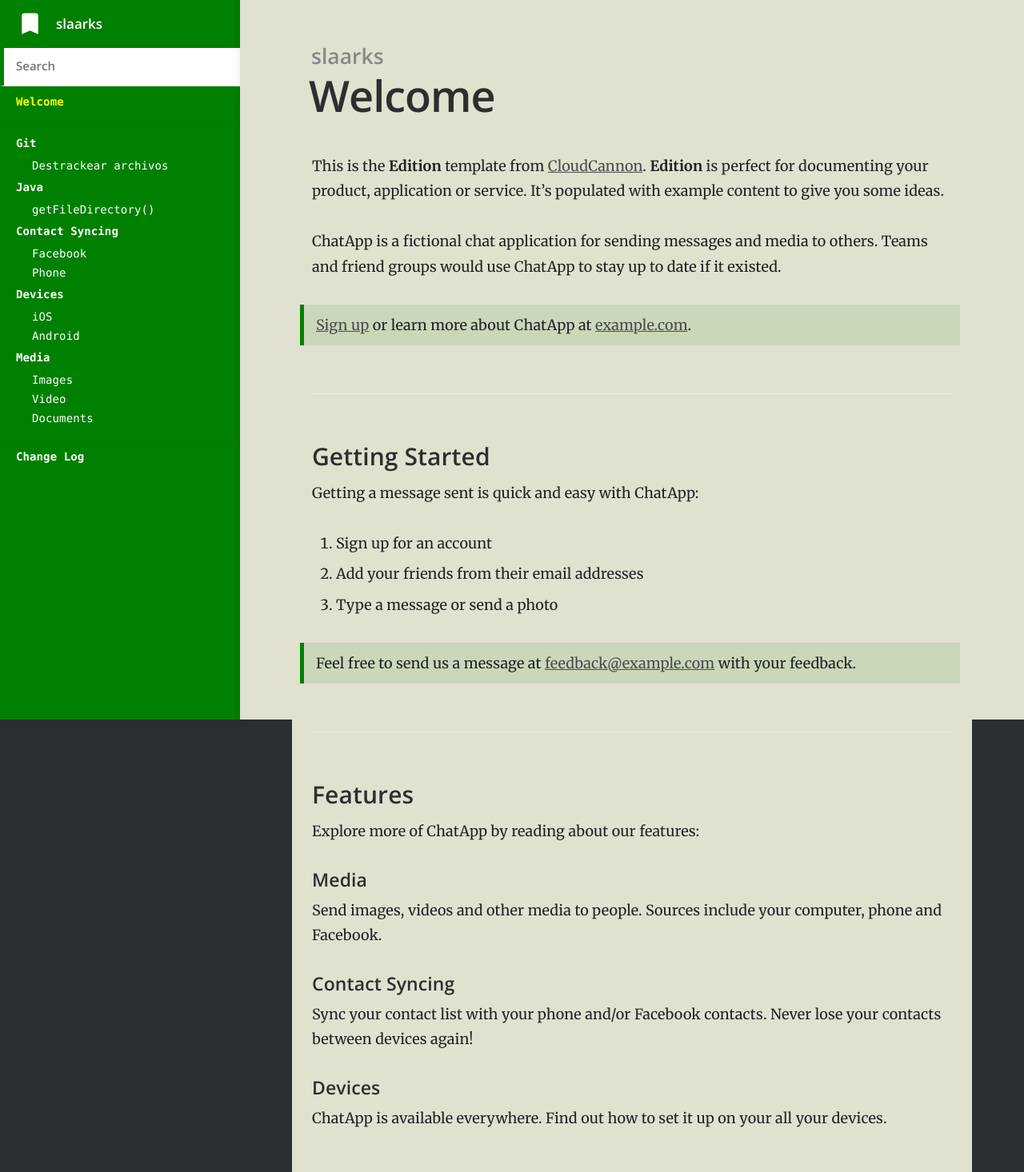
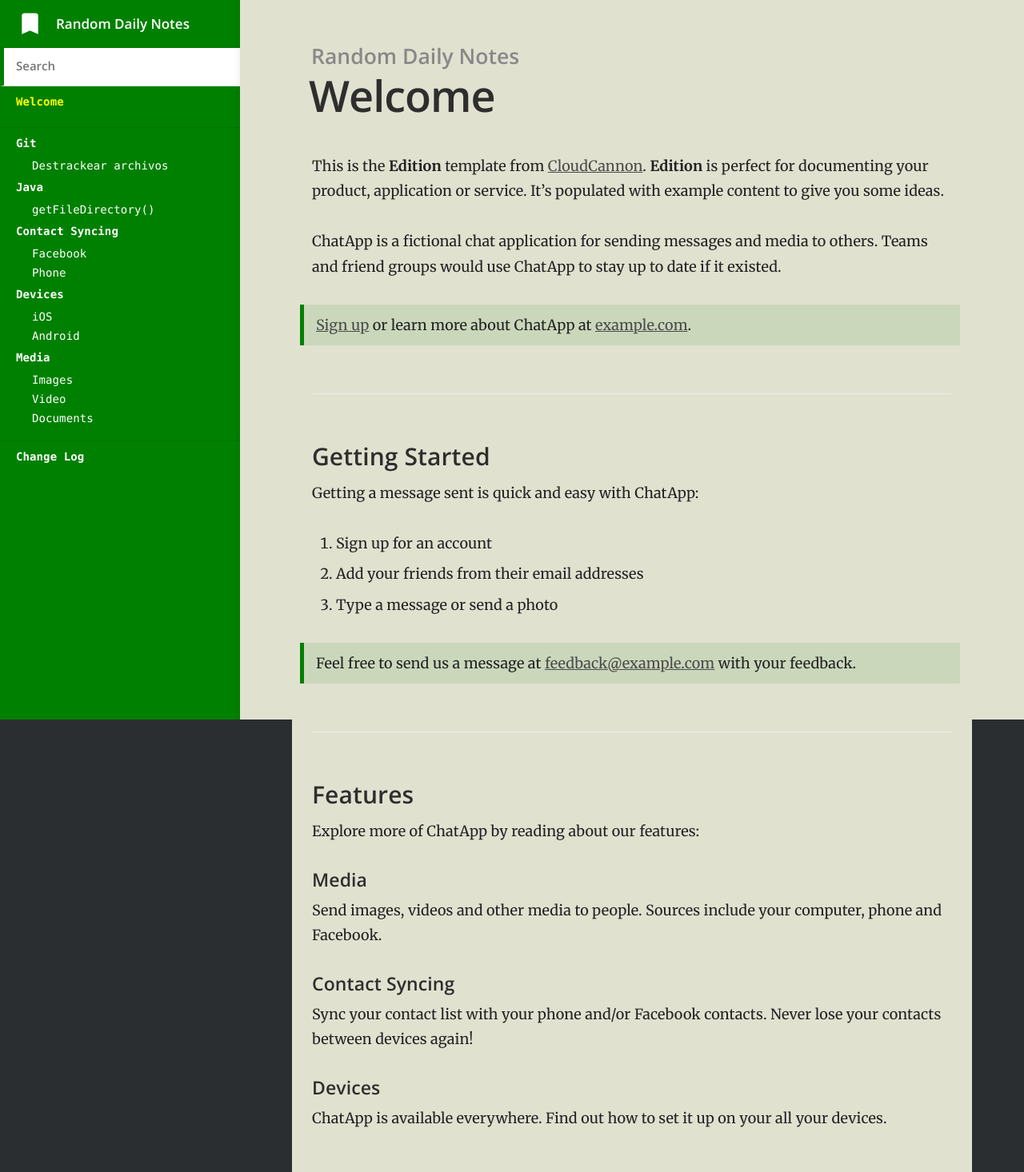
Before and after one commit to slaarks/slaarks.github.io, a Jekyll site: the page built from index.md, in a window 1280 px wide. Shown: the whole page at 80% size. Built offline with Jekyll 4.4.1, drawn with Linux system fonts in a browser that asks for light colours.

Commit message:
Actualizar titulo

```diff
--- a/_config.yml
+++ b/_config.yml
@@ -1,7 +1,7 @@
 # ----
 # Site
 
-title: slaarks
+title: Random Daily Notes
 url: "https://slaarks.github.io/"
 baseurl:
 google_analytics_key:
```
Also changed, not shown: 17 other files.
